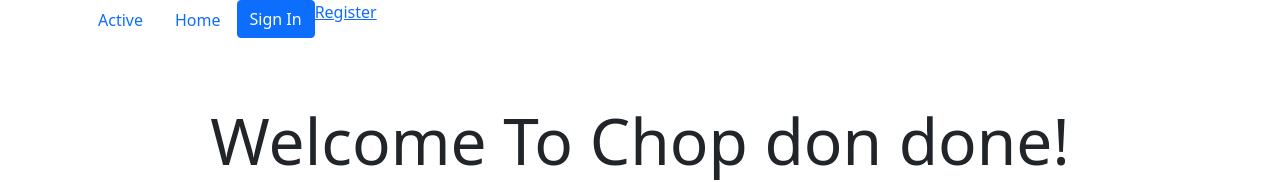
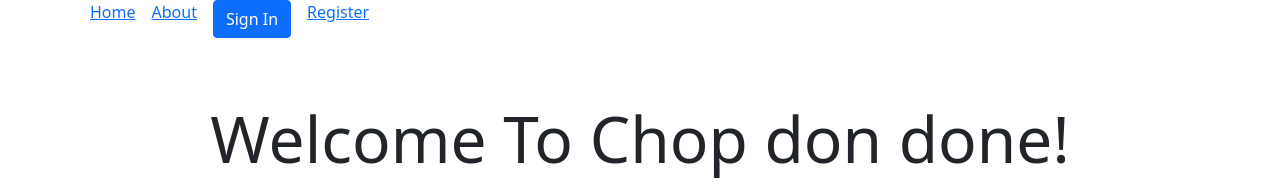
Before and after one commit to Faith-Nchifor/whats-cooking, a Next.js app: page / in a window 1280 px wide. Shown: the top 182 px of the page. Built offline with nearby package versions, Linux system fonts and the light colour scheme; no server answers.

Commit message:
making it better

```diff
--- a/components/header.js
+++ b/components/header.js
@@ -10,16 +10,16 @@ export default function Header() {
               <Link className="nav-link active" aria-current="page" href="/">Home</Link>
             </li>
 
-            <li className="nav-item mx-2">
+            <li className="nav-item mx-md-2">
             <Link className="nav-link" href="/restaurant/profile">Profile</Link>
           </li>
-          <li className="nav-item mx-2 ">
-            <Link className="nav-lin" href="/restaurant/menu">My Menu</Link>
+          <li className="nav-item mx-md-2 ">
+            <Link className="nav-link " href="/restaurant/menu">My Menu</Link>
           </li>
-            <li className="nav-item">
-              <a className="nav-link" href="#">Restaurants</a>
+            <li className="nav-item mx-md-2">
+              <Link className="nav-link" href="#">Restaurants</Link>
             </li>
-            <li className="nav-item">
+            <li className="nav-item mx-md-2">
                  <button className="btn btn-primary " onClick={()=>signOut()}>Sign Out</button>
             </li>
           </ul>
@@ -27,18 +27,18 @@ export default function Header() {
     }
   return (
     <ul className="nav">
-  <li className="nav-item">
-    <a className="nav-link active" aria-current="page" href="#">Active</a>
-  </li>
-  <li className="nav-item">
-    <a className="nav-link" href="#">Home</a>
-  </li>
 
-  <li className="nav-item">
+     <li className="nav-item mx-md-2">
+        <Link className="nav-link active" aria-current="page" href="/">Home</Link>
+      </li>
+      <li className="nav-item mx-md-2">
+        <Link className="nav-link active" aria-current="page" href="about.js">About</Link>
+      </li>
+  <li className="nav-item mx-md-2">
 
         <button className="btn btn-primary " onClick={()=>signIn()}>Sign In</button>
   </li>
-  <li className="nav-item">
+  <li className="nav-item mx-md-2">
     <Link href={'/signup'} className='text-decoration-none'>Register</Link></li>
 </ul>
   )
```
Also changed, not shown: pages/restaurant/profile.js (+7 -3 lines).
